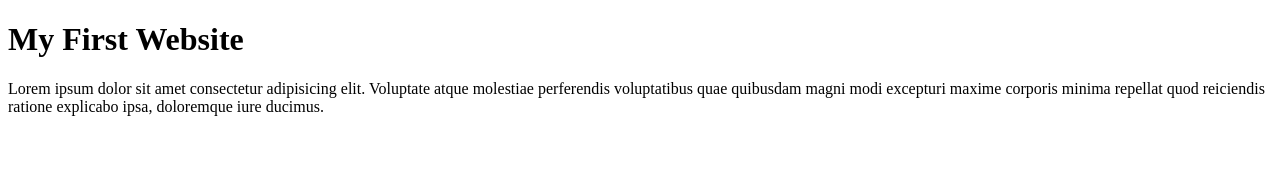
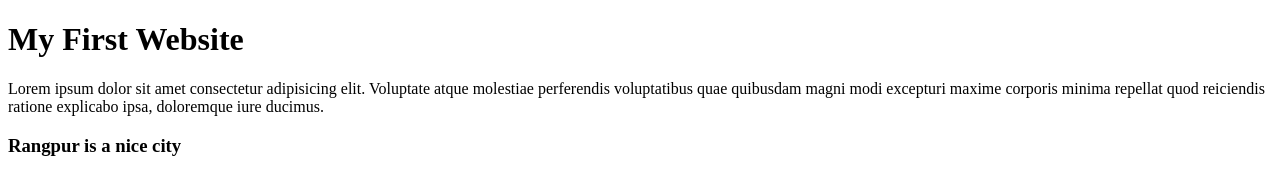
Before and after one commit to AbdurRahmanIE/my-first-website, a plain HTML site: page index.html in a window 1280 px wide. Drawn offline with Linux system fonts and the light colour scheme.

Commit message:
second commit

```diff
--- a/index.html
+++ b/index.html
@@ -9,5 +9,6 @@
 <body>
     <h1>My First Website</h1>
     <p>Lorem ipsum dolor sit amet consectetur adipisicing elit. Voluptate atque molestiae perferendis voluptatibus quae quibusdam magni modi excepturi maxime corporis minima repellat quod reiciendis ratione explicabo ipsa, doloremque iure ducimus.</p>
+    <h3>Rangpur is a nice city</h3>
 </body>
 </html>
```
